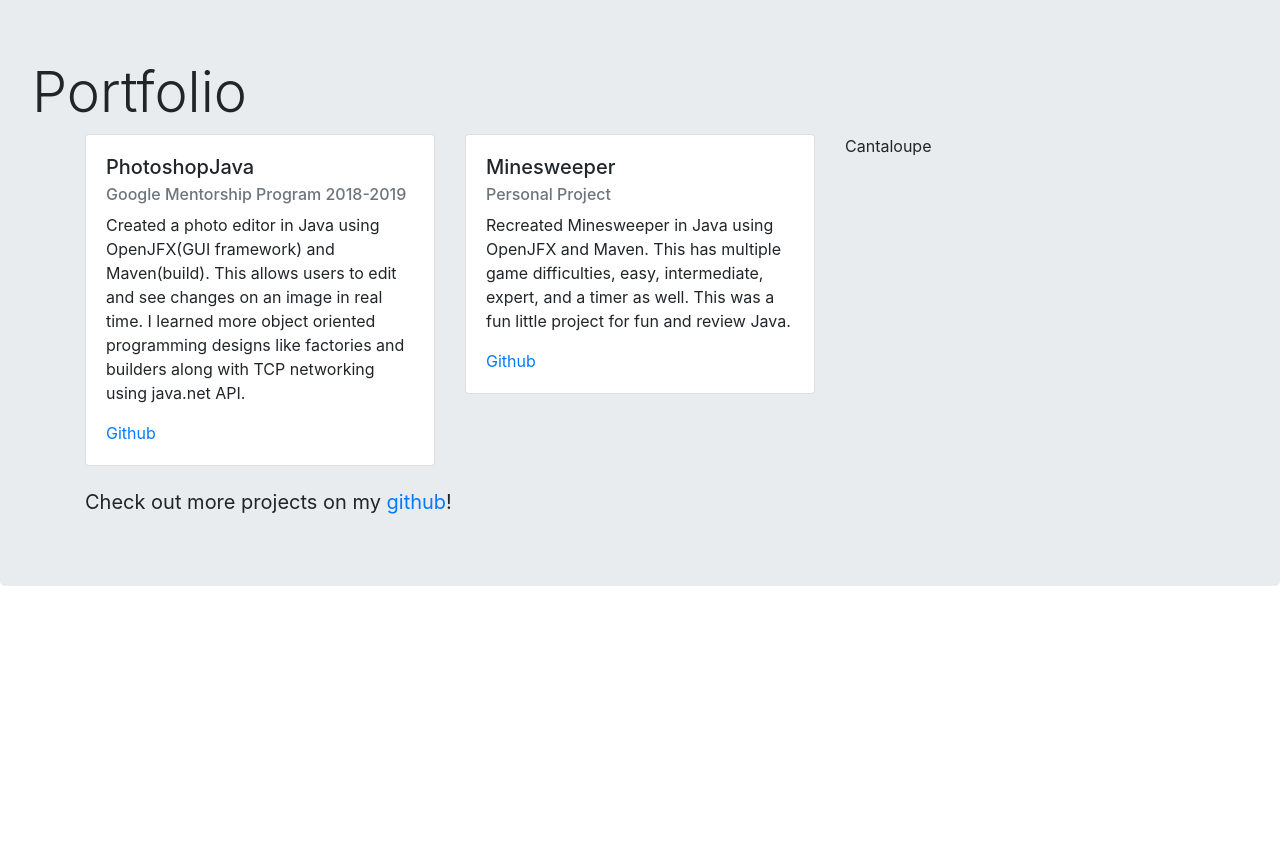
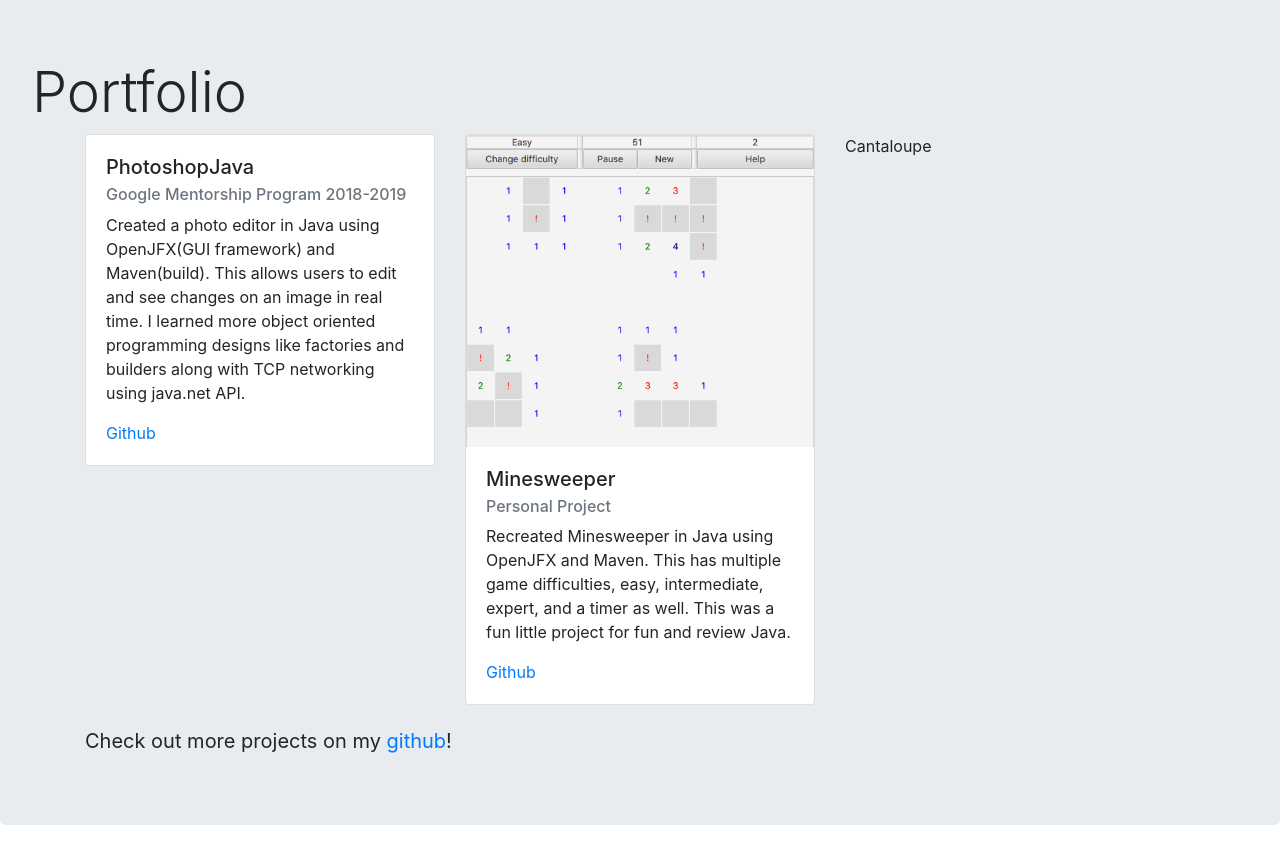
Before and after one commit to WilliamC07/WilliamC07.github.io, a plain HTML site: page index.html in a window 1280 px wide. Shown: the part 782-1639 px from the top of the page. Before the commit the page ends 1400 px from the top, so only its background shows below. Drawn offline with nearby package versions, Linux system fonts and the light colour scheme.

Commit message:
chose a better image and placed in project card

```diff
--- a/index.html
+++ b/index.html
@@ -92,6 +92,7 @@
         </div>
         <div class="col">
           <div class="card">
+            <img src="./images/MinesweeperImage.png" class="card-img-top" alt="Screenshot of minesweeper running">
             <div class="card-body">
               <h5 class="card-title">Minesweeper</h5>
               <h6 class="card-subtitle mb-2 text-muted">Personal Project</h6>
```
Also changed, not shown: images/MinesweeperImage.png (added), images/minesweeperProject.png (deleted).
